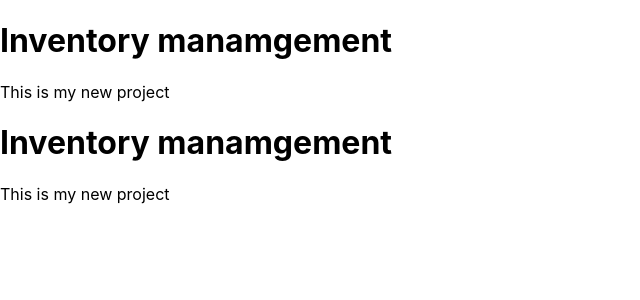
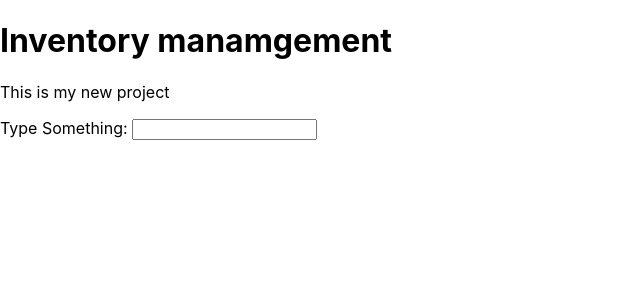
Before and after one commit to tkohli/React-for-Beginners, a React (Create React App) app in the folder inventory/: page / in a window 1280 px wide. Shown: the top 300 px of the page, without its empty margins (0-640 px from the left). Built offline with nearby package versions, Linux system fonts and the light colour scheme.

Commit message:
Update App.js

```diff
--- a/inventory/src/App.js
+++ b/inventory/src/App.js
@@ -1,11 +1,11 @@
-import logo from './logo.svg';
+// import logo from './logo.svg';
 import './App.css';
 
 function App() {
   return (
     <div>
     <Info/>
-    <Info/>
+    <AddItem/>
     </div>
   );
 }
@@ -19,4 +19,16 @@ function Info(){
   );
 }
 
+function AddItem(){
+  return(
+      <div>
+        <form>
+          <label for id = 'text-id'>Type Something: </label>
+          <input type = 'text' id = 'text-id'></input>
+        </form>
+      </div>
+
+  );
+}
+
 export default App;
```
